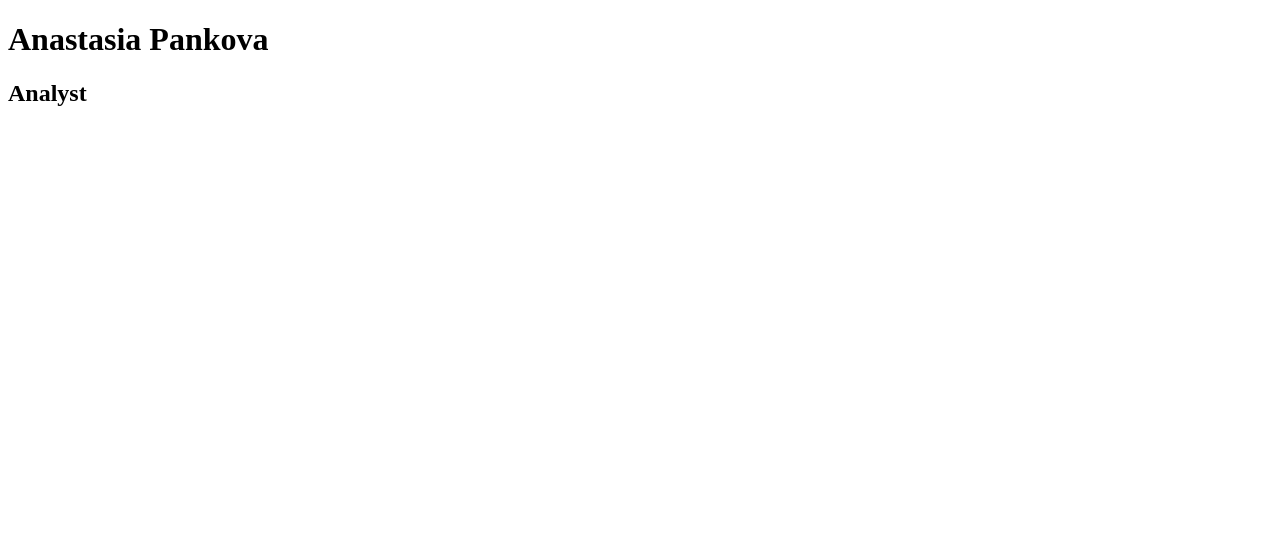
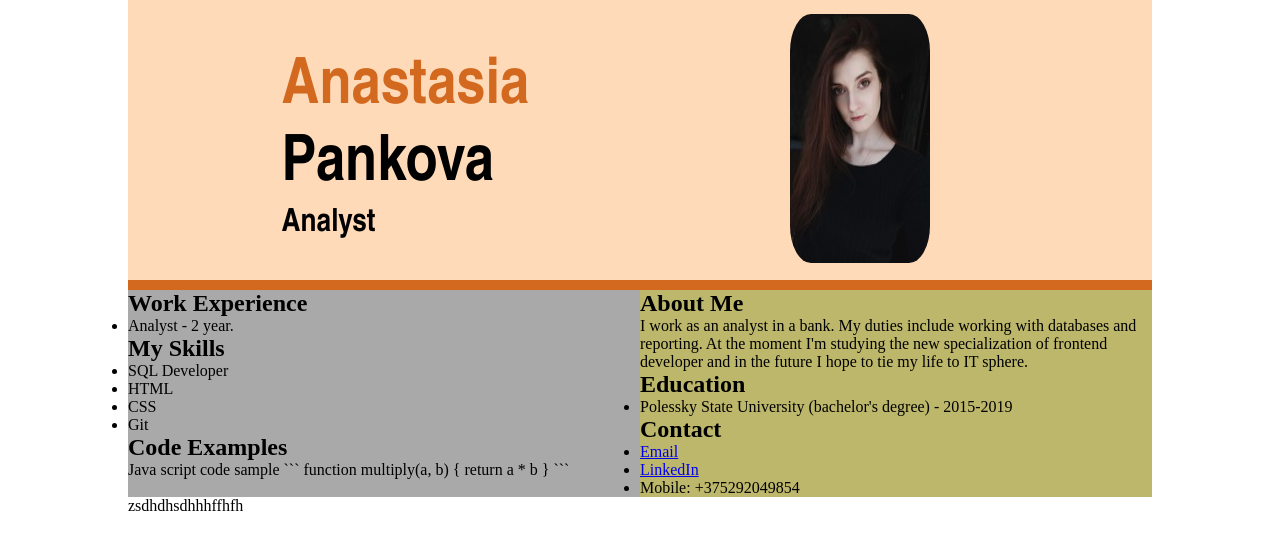
Before and after one commit to AnastasiaPankova97/rsschool-cv, a plain HTML site: page index.html in a window 1280 px wide. Drawn offline with Linux system fonts and the light colour scheme.

Commit message:
feat: add header and main

````diff
--- a/index.html
+++ b/index.html
@@ -6,15 +6,72 @@
     <meta name="viewport" content="width=device-width, initial-scale=1.0">
     <title>cv</title>
     <link rel="stylesheet" href="style.css">
-    <link rel="icon" href="assets\google_earth_copyrighted_filled-512.ico"
+    <link rel="icon" href="assets\google_earth_copyrighted_filled-512.ico">
 </head>
 <body>
     <header class="header">
-        <h1>Anastasia Pankova</h1>
-        <h2>Analyst</h2>
+        <div class="first-block">
+            <div class="name-block">
+                <h1><p class="first-name">Anastasia</p> <p class="second-name">Pankova</p></h1>
+                <h2 class="job-name">Analyst</h2>
+            </div>
+            <div class="profile-image-block">
+                <img src="profile-image.jpg" alt="My photo" class="profile-image">
+            </div>
+        </div>
+        <div class="line"></div>
+    </header>
+    <main class="main">
+        <div class="skills">
+            <div>
+                <h2>Work Experience</h2>
+                <ul>
+                    <li>Analyst - 2 year.</li>
+                </ul>
+            </div>
+            <div>
+                <h2>My Skills</h2>
+                <ul>
+                    <li>SQL Developer</li>
+                    <li>HTML</li>
+                    <li>CSS</li>
+                    <li>Git</li>
+                </ul>
+            </div>
+            <div>
+                <h2>Code Examples</h2>
+                Java script code sample
+                ```
+                function multiply(a, b) {
+                return a * b
+                }
+                ```
+            </div>
 
-    </header>
-    <main></main>
-    <footer></footer>
+        </div>
+        <div class="about-me">
+           <div>
+               <h2>About Me</h2>
+               <p>I work as an analyst in a bank. My duties include working with databases and reporting. At the moment I'm studying the new specialization of frontend developer and in the future I hope to tie my life to IT sphere.</p>
+           </div>
+           <div>
+               <h2>Education</h2>
+               <ul>
+                   <li>Polessky State University (bachelor's degree) - 2015-2019</li>
+               </ul>
+           </div>
+           <div>
+               <h2>Contact</h2>
+               <ul>
+                   <li><a href="nastya.pankova97@gmail.com">Email</a></li>
+                   <li><a href="https://linkedin.com/in/анастасия-панкова-23618b1ba">LinkedIn</a></li>
+                   <li>Mobile: +375292049854</li>
+               </ul>
+           </div>
+        </div>
+    </main>
+    <footer>
+        zsdhdhsdhhhffhfh
+    </footer>
 </body>
 </html>
--- a/style.css
+++ b/style.css
@@ -1,4 +1,71 @@
-@font-face {
-    font-family: Quicsand;
-     src: url("assets\fonts\Quicksand\static\Quicksand-Medium.ttf");
-   }
+* {
+  margin: 0;
+  padding: 0;
+}
+
+body {
+  width: 80%;
+  margin: 0 auto;
+}
+
+.header {
+  display: flex;
+  flex-direction: column;
+  align-items: center;
+  justify-content: center;
+  background-color:peachpuff;
+  font-family: 'Arial Narrow', Arial, sans-serif;
+}
+
+.first-block {
+  display: flex;
+  width: 100%;
+  margin-bottom: 3%;
+}
+
+.name-block {
+  margin-left: 15%;
+  margin-top: 5%;
+  margin-right: 20%;
+}
+
+.name-block > h1 > p {
+  font-size: 2em;
+}
+
+.first-name {
+  color: chocolate;
+}
+
+.job-name {
+  font-size: 2em;
+}
+
+.profile-image {
+  margin-left: 40%;
+  margin-top: 10%;
+  margin-bottom: 10%;
+  width: 100%;
+  height: 100%;
+  border-radius: 15%;
+}
+.line {
+  width: 100%;
+  height: 10px;
+  background-color: chocolate;
+}
+
+.main {
+  display: flex;
+}
+
+.skills {
+  background-color: darkgrey;
+  width: 50%;
+
+}
+
+.about-me {
+  background-color: darkkhaki;
+  width: 50%;
+}
````
